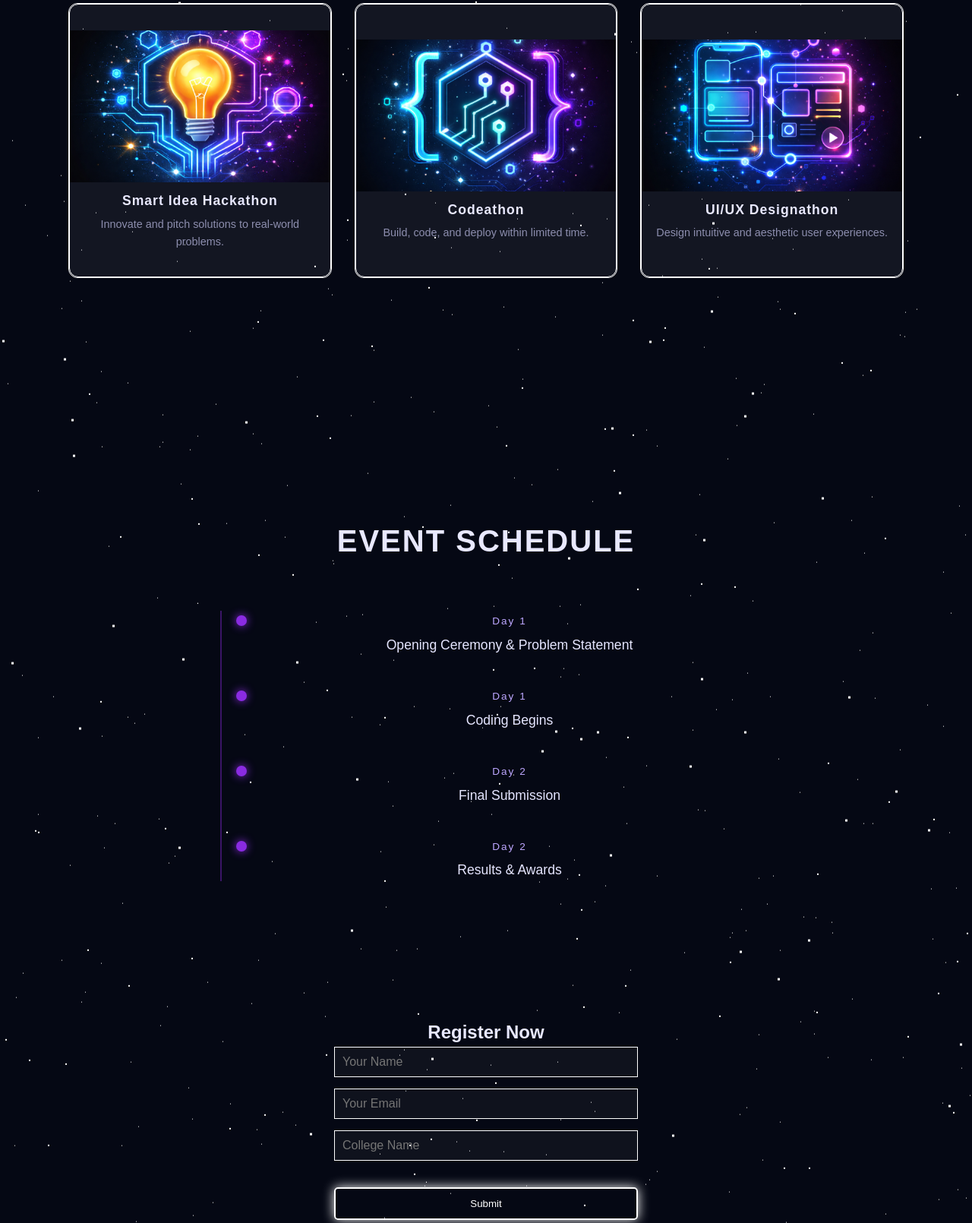
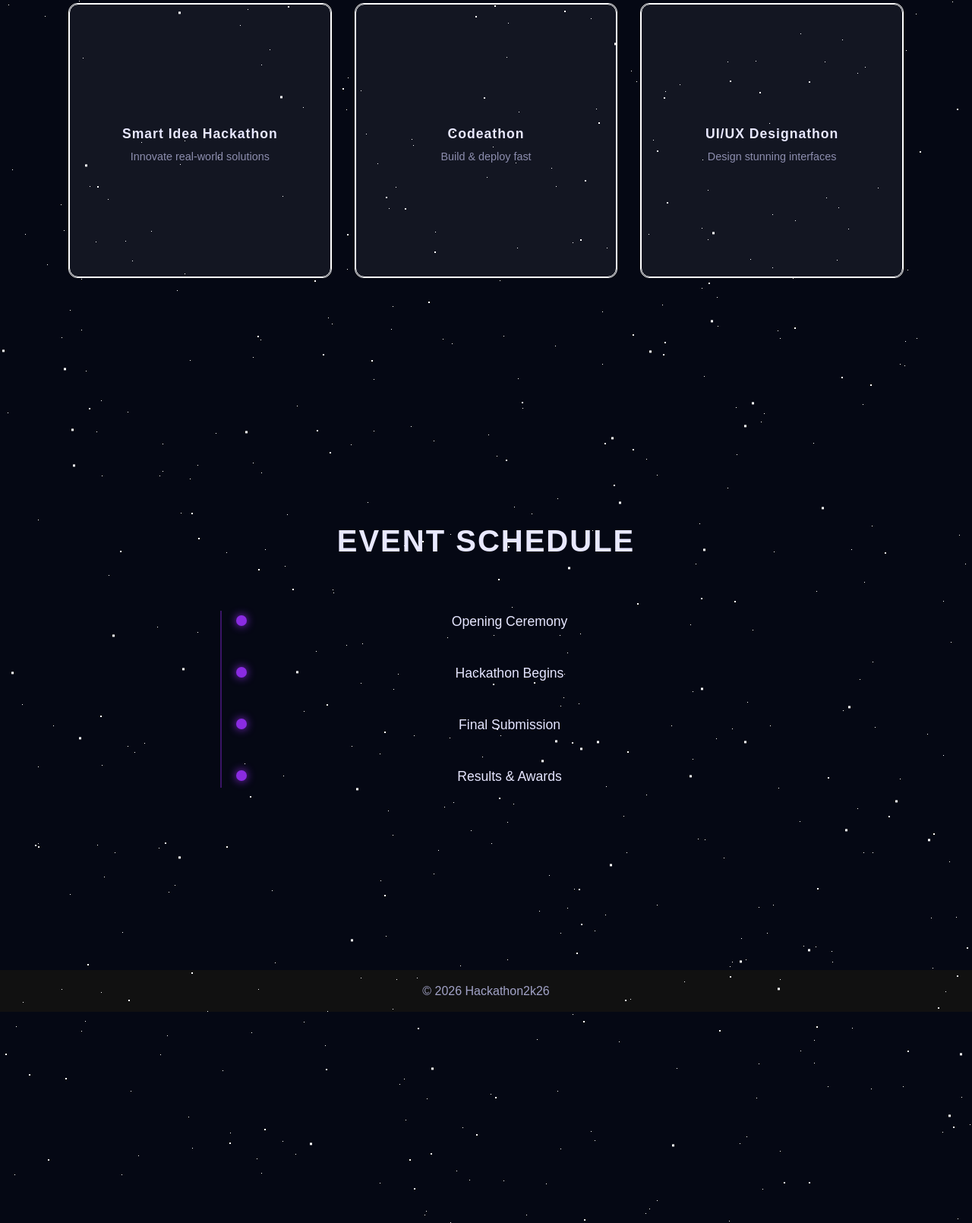
Before and after one commit to cewer555/hackathon2k26, a website: page index.html in a window 1280 px wide. Shown: the part 1000-2610 px from the top of the page at 76% size. After the commit the page ends 2332 px from the top, so only its background shows below. Drawn offline with Linux system fonts and the light colour scheme.

Commit message:
Update navbar and event details in index.html

```diff
--- a/index.html
+++ b/index.html
@@ -16,192 +16,121 @@
   <div id="stars3"></div>
     <!-- Navbar -->
     <nav class="navbar">
+  <ul class="nav-links">
+    <li><a href="#events">Events</a></li>
+    <li><a href="#schedule">Schedule</a></li>
+    <li><a href="#">Register</a></li>
+  </ul>
 
-        <ul class="nav-links">
-            <li><a href="#event">Event</a></li>
-            <li><a href="#schedule">Schedule</a></li>
-            <li><a href="#register">Register</a></li>
-        </ul>
   <div class="hamburger" id="hamburger">
     <span></span>
     <span></span>
     <span></span>
   </div>
-
 </nav>
 
-    <!-- Hero Section -->
+<!-- HERO -->
 <section class="hero intro">
-
   <canvas id="techCanvas"></canvas>
 
   <div class="hero-content">
-        <h1 class="intro-title">Hackathon2k26</h1>
+    <h1 class="intro-title">Hackathon 2K26</h1>
+    <p>Lorem ipsum dolor sit amet consectetur adipisicing elit. Architecto ut fu</p>
+
     <div id="countdown">
-  <span>
-    <strong id="days">00</strong>
-    <small>Days</small>
-  </span>
-  <span>
-    <strong id="hours">00</strong>
-    <small>Hours</small>
-  </span>
-  <span>
-    <strong id="minutes">00</strong>
-    <small>Minutes</small>
-  </span>
-  <span>
-    <strong id="seconds">00</strong>
-    <small>Seconds</small>
-  </span>
+      <span><strong id="days">00</strong><small>Days</small></span>
+      <span><strong id="hours">00</strong><small>Hours</small></span>
+      <span><strong id="minutes">00</strong><small>Minutes</small></span>
+      <span><strong id="seconds">00</strong><small>Seconds</small></span>
     </div>
+<br>
 
-        <a href="#events" class="btn intro-btn">Register</a>
+    <a href="#register" class="btn">Register Now</a>
   </div>
 </section>
 
-<!-- EVENT DETAILS SECTION -->
+<!-- EVENTS -->
 <section id="events" class="events-section">
   <h2 class="section-title">Event Details</h2>
+
   <div class="events-grid">
+
     <div class="event-card" onclick="this.classList.toggle('flipped')">
       <div class="event-card-inner">
-
-        <!-- FRONT -->
         <div class="event-card-front">
-            <img src="ChatGPT Image Feb 1, 2026, 12_45_51 PM.png" alt="Codeathon">
           <h5>Smart Idea Hackathon</h5>
-            <p>Innovate and pitch solutions to real-world problems.</p>
+          <p>Innovate real-world solutions</p>
         </div>
-
-        <!-- BACK -->
         <div class="event-card-back">
-  <h5>Smart Idea Hackathon</h5>
           <ul class="event-details">
-    <li><span>Start</span><strong>10:00 AM</strong></li>
-    <li><span>End</span><strong>10:00 PM</strong></li>
             <li><span>Duration</span><strong>12 Hours</strong></li>
-    <li><span>Venue</span><strong>Main Lab Block</strong></li>
+            <li><span>Venue</span><strong>Main Lab</strong></li>
           </ul>
         </div>
-
-
       </div>
     </div>
 
-
-
+    <div class="event-card" onclick="this.classList.toggle('flipped')">
+      <div class="event-card-inner">
+        <div class="event-card-front">
+          <h5>Codeathon</h5>
+          <p>Build & deploy fast</p>
+        </div>
+        <div class="event-card-back">
+          <ul class="event-details">
+            <li><span>Duration</span><strong>12 Hours</strong></li>
+            <li><span>Venue</span><strong>CS Block</strong></li>
+          </ul>
+        </div>
+      </div>
+    </div>
 
     <div class="event-card" onclick="this.classList.toggle('flipped')">
       <div class="event-card-inner">
-
-        <!-- FRONT -->
         <div class="event-card-front">
-            <img src="ChatGPT Image Feb 1, 2026, 12_44_34 PM.png" alt="Codeathon">
-            <h5>Codeathon</h5>
-            <p>Build, code, and deploy within limited time.</p>
+          <h5>UI/UX Designathon</h5>
+          <p>Design stunning interfaces</p>
         </div>
-
-        <!-- BACK -->
         <div class="event-card-back">
-  <h5>Smart Idea Hackathon</h5>
           <ul class="event-details">
-    <li><span>Start</span><strong>10:00 AM</strong></li>
-    <li><span>End</span><strong>10:00 PM</strong></li>
-    <li><span>Duration</span><strong>12 Hours</strong></li>
-    <li><span>Venue</span><strong>Main Lab Block</strong></li>
+            <li><span>Duration</span><strong>6 Hours</strong></li>
+            <li><span>Venue</span><strong>Design Lab</strong></li>
           </ul>
         </div>
-
-
-    </div>
-</div>
-
-
-        <div class="event-card" onclick="this.classList.toggle('flipped')">
-    <div class="event-card-inner">
-
-        <!-- FRONT -->
-        <div class="event-card-front">
-            <img src="ChatGPT Image Feb 1, 2026, 12_47_21 PM.png" alt="UI/UX Designathon">
-            <h5>UI/UX Designathon</h5>
-            <p>Design intuitive and aesthetic user experiences.</p>
-        </div>
-
-        <!-- BACK -->
-        <div class="event-card-back">
-  <h5>Smart Idea Hackathon</h5>
-  <ul class="event-details">
-    <li><span>Start</span><strong>10:00 AM</strong></li>
-    <li><span>End</span><strong>10:00 PM</strong></li>
-    <li><span>Duration</span><strong>12 Hours</strong></li>
-    <li><span>Venue</span><strong>Main Lab Block</strong></li>
-  </ul>
-</div>
-
-
       </div>
     </div>
 
   </div>
-    </div>
 </section>
 
-
-
-
-
-    <!-- About Section
-    <section id="about" class="section">
-        <h2>About the Event</h2>
-        <p>
-            Hackathon2k26 is a 24-hour national-level coding competition
-            where students collaborate, innovate, and build amazing solutions.
-        </p>
-    </section> -->
-
-    <!-- Schedule Section -->
+<!-- SCHEDULE -->
 <section id="schedule" class="section dark">
   <h2 class="section-title">Event Schedule</h2>
 
   <div class="timeline">
-    <div class="timeline-item">
-      <span class="time">Day 1</span>
-      <p>Opening Ceremony & Problem Statement</p>
-    </div>
-
-    <div class="timeline-item">
-      <span class="time">Day 1</span>
-      <p>Coding Begins</p>
-    </div>
-
-    <div class="timeline-item">
-      <span class="time">Day 2</span>
-      <p>Final Submission</p>
-    </div>
-
-    <div class="timeline-item">
-      <span class="time">Day 2</span>
-      <p>Results & Awards</p>
-    </div>
+    <div class="timeline-item"><p>Opening Ceremony</p></div>
+    <div class="timeline-item"><p>Hackathon Begins</p></div>
+    <div class="timeline-item"><p>Final Submission</p></div>
+    <div class="timeline-item"><p>Results & Awards</p></div>
   </div>
 </section>
 
+<!-- REGISTER -->
+<section id="register" class="section">
+  <!-- <h2 class="section-title">Register</h2>
 
-    <!-- Registration Section -->
-    <section id="register" class="section">
-        <h2>Register Now</h2>
   <form id="registerForm">
-            <input type="text" id="name" placeholder="Your Name" required />
-            <input type="email" id="email" placeholder="Your Email" required />
-            <input type="text" id="college" placeholder="College Name" required />
-            <button type="submit" class="btn">Submit</button>
-        </form>
+    <input type="text" placeholder="Name" required />
+    <input type="email" placeholder="Email" required />
+    <input type="text" placeholder="College" required />
+    <button class="btn">Submit</button>
+  </form> -->
+
   <p id="formMessage"></p>
 </section>
 
 <footer>
-        <p>© 2026 Hackathon2k26 | All Rights Reserved</p>
+  <p>© 2026 Hackathon2k26</p>
 </footer>
 
 <script src="script.js"></script>
```
Lines whose indentation alone changed are shown as unchanged.
